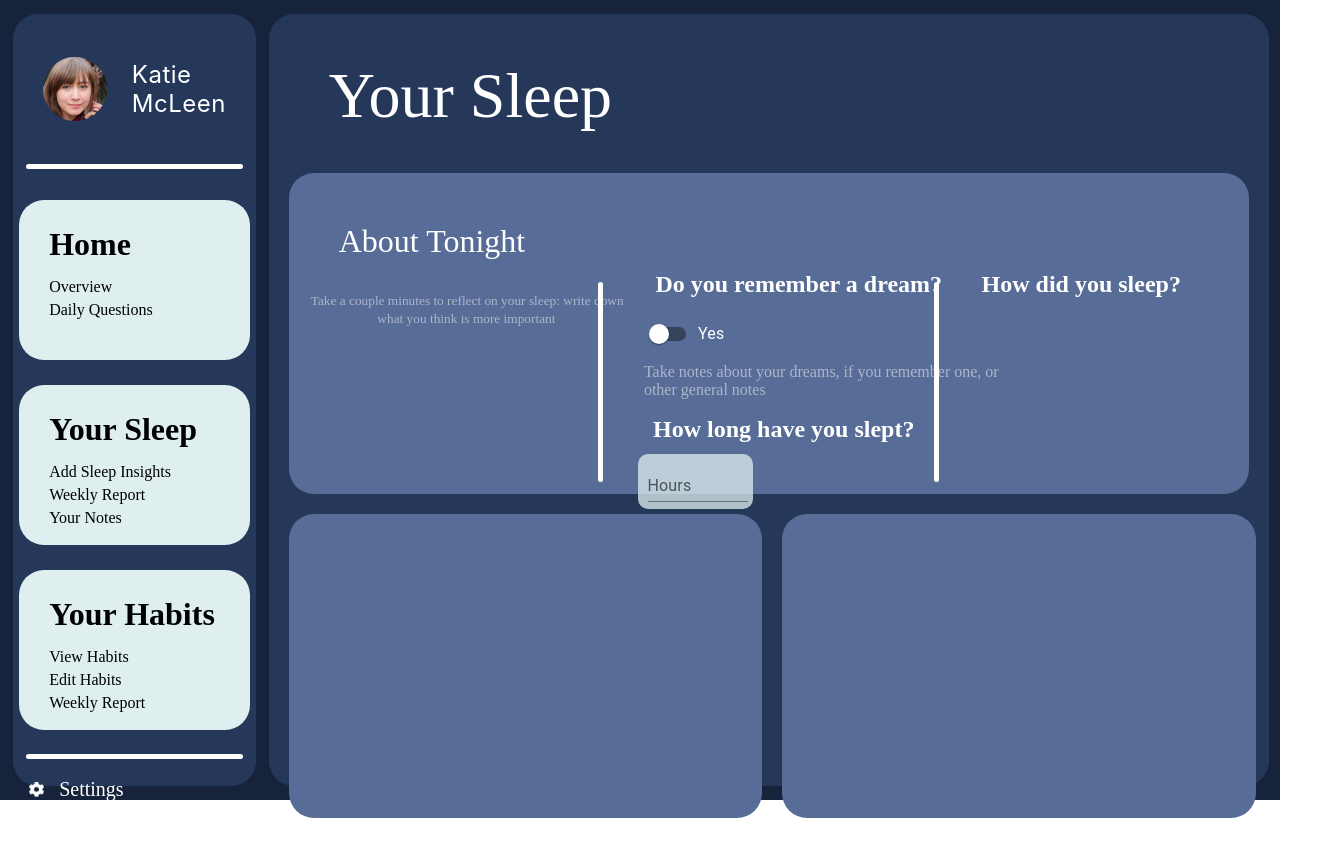
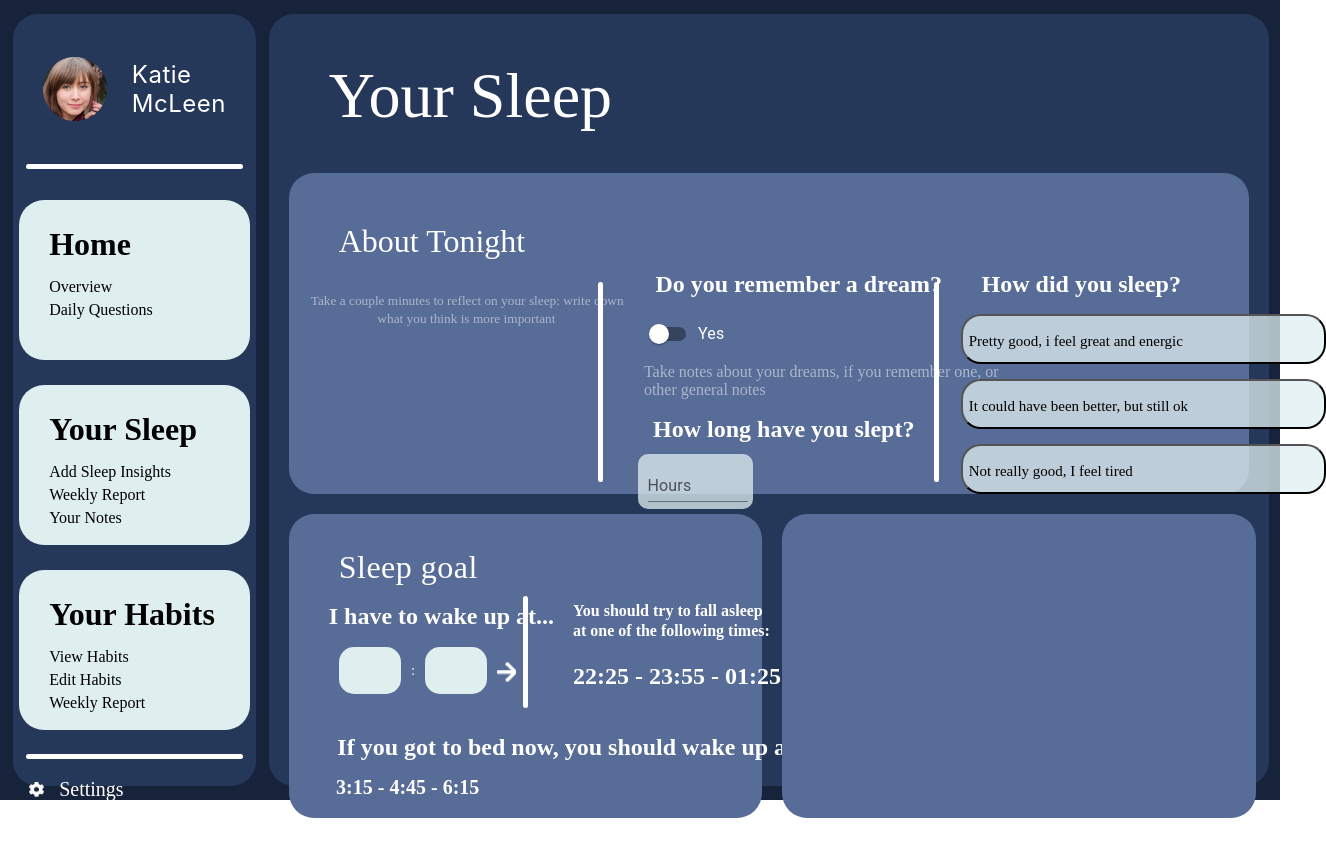
Before and after one commit to nite-app/nite, a React (Create React App) app: page /page2 in a window 1280 px wide. Shown: the whole page, 1326 px wide, since content can reach past the window. Built offline with nearby package versions, Linux system fonts and the light colour scheme.

Commit message:
Page2Main&BottomPanel

```diff
--- a/src/App.css
+++ b/src/App.css
@@ -460,7 +460,7 @@
   padding: 2.5px 5px 2.5px 10px;
 }
 
-.mainpanaelrightheader {
+.mainpanelrightheader {
   color: white;
   width: 241px;
   height: 29px;
@@ -468,6 +468,167 @@
   font-size: 24px;
   line-height: 29px;
   margin-top: 0px;
+}
+
+.mainpanelrightbutton{
+  width:365px;
+  height:50px;
+  background-color: rgba(223, 239, 240, 0.75);
+  border-radius: 20px;
+  margin-top:15px;
+  display:flex;
+  align-items:flex-start;
+}
+
+.mainpanelrightbuttontext{
+  width:251px;
+  height:17px;
+  font-weight: 400;
+  font-size: 15px;
+  line-height: 18px;
+  text-align:left;
+}
+
+.bottompanel2header{
+  font-size: 32px;
+  font-weight: 500;
+  color: white;
+  margin: 0;
+  margin-left: 50px;
+  margin-top: 35px;
+  letter-spacing: 0.5px;
+}
+
+.goalscontainergrid{
+ display:grid;
+ grid-template-columns: 48% 4% 48%;
+ grid-template-rows: repeat(2, 1fr);
+ width:100%;
+
+}
+
+.bottompanelsep{
+  width: 5px;
+  height: 10vh;
+  border-radius: 2.5px;
+  background-color: white;
+  border: none;
+  margin-left: 19vw;
+  margin-top:10px;
+  justify-items: center;
+}
+
+.goalscontainergridtopleftheader{
+  width: 267px;
+  height: 29px;
+  font-weight: 600;
+  font-size: 24px;
+  line-height: 29px;
+  color:white;
+  margin-left:1.5vw;
+}
+
+.goalscontainerinput{
+  display:flex;
+  margin-left:50px;
+
+}
+
+.goalscontainergridtopleftinput{
+  width:70px;
+  height:45px;
+  background-color:  #DFEFF0;
+  border-radius:15px;
+  border:none;
+  margin-right: 10px;
+  font-weight: 400;
+  font-size: 24px;
+  line-height: 29px;
+}
+
+.goalscontainerinputp{
+  margin-right:10px;
+  color:white;
+  font-size: 15px;
+}
+
+.goalscontainertopleftbutton{
+  width:20px;
+  height:19.49px;
+  background:url("img/Vector.png");
+  margin-top:15px;
+  border:none;
+}
+
+input::-webkit-outer-spin-button,
+input::-webkit-inner-spin-button {
+  -webkit-appearance: none;
+  margin: 0;
+}
+
+.goalscontainertopsep{
+  width: 5px;
+  height: 14vh;
+  border-radius: 2.5px;
+  background-color: white;
+  border: none;
+  margin-top:10px;
+  justify-items: center;
+
+}
+
+.goalscontainergridtopright{
+  width: 200px;
+  height: 40px;
+  font-weight: 600;
+  font-size: 16px;
+  line-height: 20px;
+  color: #FFFFFF;
+  text-align: left;
+  margin-top:15px;
+  margin-left:38px;
+}
+
+.goalscontainergridtoprighttext{
+  width: 228px;
+  height: 29px;
+  font-weight: 600;
+  font-size: 24px;
+  line-height: 29px;
+  color:white;
+  margin-top:21px;
+}
+
+.goalscontainerbottom{
+  width: 562px;
+  height: 29px;
+  font-weight: 600;
+  font-size: 24px;
+  line-height: 29px;
+  color: #FFFFFF;
+  margin-top:17px;
+}
+
+.goalscontainerbottomtext{
+  width: 154px;
+  height: 24px;
+  font-weight: 600;
+  font-size: 20px;
+  line-height: 24px;
+  color: #FFFFFF;
+  margin-left:42px;
+  margin-top:13px;
+}
+
+.goalscontainerbottomfooter{
+  width: 563px;
+  height: 34px;
+  font-weight: 600;
+  font-size: 14px;
+  line-height: 17px;
+  color: #FFFFFF;
+  margin-top:16px;
+  text-align: left;
 }
 /* ####################### REGISTER AND LOGIN ########################## */
 
--- a/src/Screens/Page2.js
+++ b/src/Screens/Page2.js
@@ -109,14 +109,64 @@ export default class Page2 extends Component {
                 </div>
                 <hr className="mainpanelsep"></hr>
                 <div className="mainpanelright">
-                  <div className="mainpanaelrightheader">
+                  <div className="mainpanelrightheader">
                     How did you sleep?
                   </div>
+                  <button className="mainpanelrightbutton">
+                    <p className="mainpanelrightbuttontext">
+                       Pretty good, i feel great and energic
+                    </p>
+                  </button>
+                  <button className="mainpanelrightbutton">
+                    <p className="mainpanelrightbuttontext">
+                       It could have been better, but still ok
+                    </p>
+                  </button>
+                  <button className="mainpanelrightbutton">
+                    <p className="mainpanelrightbuttontext">
+                       Not really good, I feel tired
+                    </p>
+                  </button>
                 </div>
               </div>
             </div>
             <div className="mainpanelscont">
-              <div className="bottompanel"></div>
+              <div className="bottompanel">
+                <div className="bottompanel2header">
+                  Sleep goal
+                </div>
+                <div className="goalscontainergrid">
+                   <div className="goalscontainergridtopleft">
+                      <h1 className="goalscontainergridtopleftheader">
+                        I have to wake up at...
+                      </h1>
+                      <div className="goalscontainerinput">
+                        <input type="number" className="goalscontainergridtopleftinput" min="00" max="23" />
+                        <p className="goalscontainerinputp">:</p>
+                        <input type="number" className="goalscontainergridtopleftinput" min="00" max="59" />
+                        <button className="goalscontainertopleftbutton"></button>
+                      </div>
+                   </div>
+                   <hr className="goalscontainertopsep"></hr>
+                   <div className="goalscontainergridtopright">
+                      You should try to fall asleep
+                      at one of the following times:
+                      <div className="goalscontainergridtoprighttext">
+                        22:25 - 23:55 - 01:25
+                      </div>
+                   </div>
+                   <div className="goalscontainerbottom">
+                      If you got to bed now, you should wake up at:
+                      <div className="goalscontainerbottomtext">
+                      3:15 - 4:45 - 6:15
+                      <p className="goalscontainerbottomfooter">
+                      Please keep in mind that you should be falling asleep at these times.
+                      The average human takes fourteen minutes to fall asleep, so plan accordingly!
+                      </p>
+                      </div>
+                   </div>
+                </div>
+              </div>
               <div className="bottompanel"></div>
             </div>
           </div>
```
Also changed, not shown: src/img/Vector.png (added), 1 other file (tests, documents, lock files or other folders).
